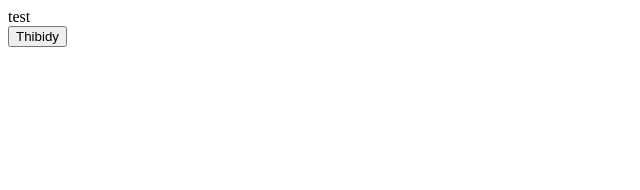
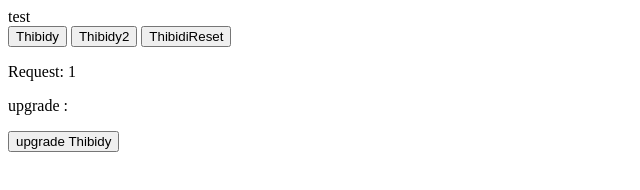
Before and after one commit to ZRThom/Clicker-Hackatonv-v1, a plain HTML site: page index.html in a window 1280 px wide. Both pictures are taken after a click on the button "Thibidy". Shown: the whole page, without its empty margins (0-640 px from the left). Drawn offline with Linux system fonts and the light colour scheme.

Commit message:
fix button but upgrade

```diff
--- a/index.html
+++ b/index.html
@@ -15,8 +15,22 @@
 
         <div class="LayerGameUINoSave">
 
-            <button type="button" onClick>
+            <button type="button" onClick="clicking()">
                 Thibidy
+            </button>
+            <button type="button" onClick="clickingBig()">
+                Thibidy2
+            </button>
+            <button type="button" onClick="clickingReset()">
+                ThibidiReset
+            </button>
+
+            <p>Request: <a id="clicker1">0</a></p>
+
+            <p> upgrade : </p>
+
+            <button type="button">
+                upgrade Thibidy
             </button>
 
         </div>
@@ -28,12 +42,30 @@
     </body>
 </html>
 
-<script>
-    var click = 0;
+<script type="text/javascript">
+    let click = 0;
 
-    function clicker()
+    function clicking()
     {
         click += 1;
-        document.getElementsByClassName("clicker").innerHTML = clicks;
+        document.getElementById("clicker1").innerHTML = click;
+    };
+
+    function clickingBig()
+    {
+        click += 100;
+        document.getElementById("clicker1").innerHTML = click;
+    };
+
+    function clickingReset()
+    {
+        click = 0;
+        document.getElementById("clicker1").innerHTML = click;
+    };
+
+    function upClicking()
+    {
+        click++;
+        document.getElementById("clicker1").innerHTML = click;
     };
 </script>
```
